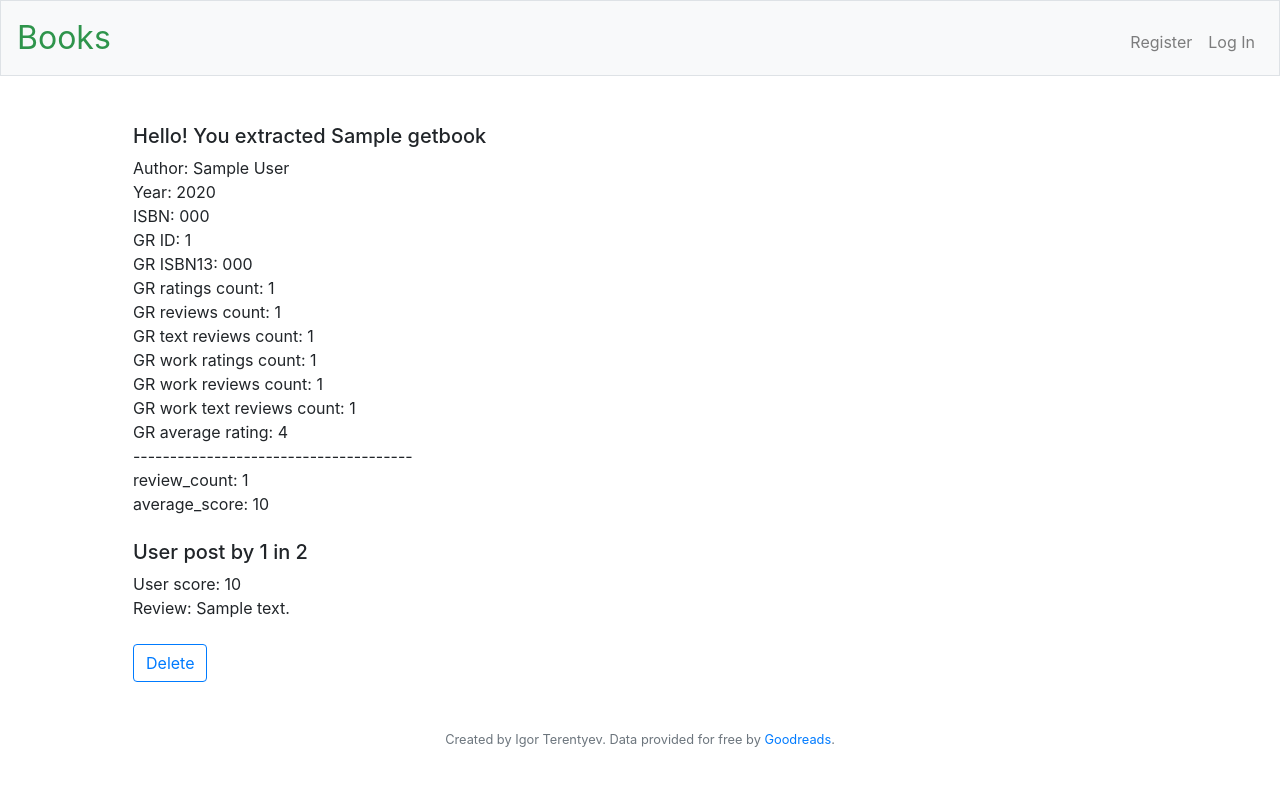
After one commit to FaiWei/CS50-s-Web-Programming-with-Python-and-JavaScript, a Flask app: template templates/book.html in a window 1280 px wide. The commit adds this page. Shown: the top 786 px of the page. Run offline with Flask 2, Linux system fonts and the light colour scheme; the template is opened without the code that fills it: most values are stand-ins (such as "Sample title", 1, 10 or a date in 2020); some libraries are stand-ins or nearby versions.

Commit message:
tons of changes

```diff
--- a/application.py
+++ b/application.py
@@ -1,9 +1,10 @@
 import os
+import requests
 
 #set FLASK_APP=application.py
-#set DATABASE_URL=
+#set DATABASE_URL=postgres://ribvyxoiljnmtg:747a0c2d02fe22bf66d2a41dbd0f6848e208deb9cd84353b5a076a661ae115d5@ec2-46-137-156-205.eu-west-1.compute.amazonaws.com:5432/d5dtbbafsqfea9
 
-from flask import Flask, session, redirect, render_template, request
+from flask import Flask, session, redirect, render_template, jsonify, request
 from flask_session import Session
 from sqlalchemy import create_engine
 from sqlalchemy.orm import scoped_session, sessionmaker
@@ -12,6 +13,7 @@ from werkzeug.exceptions import default_exceptions, HTTPException, InternalServe
 from werkzeug.security import check_password_hash, generate_password_hash
 
 app = Flask(__name__)
+
 
 # Check for environment variable
 if not os.getenv("DATABASE_URL"):
@@ -74,11 +76,7 @@ def index():
         #get user search request
         search_request = request.form.get("search_request")
         request_splitted = search_request.split()
-        print(type(request_splitted))
-        print(type(request_splitted[0]))
-        print(request_splitted[0])
         liked_req = phraseforlike(request_splitted)
-        print(liked_req)
         # derive search results by to_tsvector-to_tsquery
         smart_req = db.execute("SELECT * FROM practice.books WHERE to_tsvector(title) || to_tsvector(author) || to_tsvector(isbn) @@ plainto_tsquery(:search_request) ORDER BY title ASC", {"search_request": search_request}).fetchall()
         # derive search results by LIKE
@@ -195,6 +193,78 @@ def register():
     else:
         return render_template("register.html")
 
+@app.route("/books/<int:book>", methods=["GET", "POST"])
+def books(book):
+    # User reached route via POST (as by submitting a form via POST)
+    if request.method == "POST":
+        # check delete request
+        delete = request.form.get("delete")
+        if delete:
+            db.execute("DELETE FROM practice.reviews WHERE book_id = :book_id",
+            {"book_id": book})
+
+            rev_count = db.execute("SELECT COUNT(*) FROM practice.reviews WHERE book_id = :book_id",
+            {"book_id": book}).fetchone()
+            db.execute("UPDATE practice.books SET review_count = :rev_count WHERE id = :id",
+            {"id": book, "rev_count": rev_count[0]})
+
+            av_score = db.execute("SELECT AVG(score) FROM practice.reviews WHERE book_id = :book_id",
+            {"book_id": book}).fetchone()
+            db.execute("UPDATE practice.books SET average_score = :av_score WHERE id = :id",
+            {"id": book, "av_score": av_score[0]})
+            db.commit()
+        review = request.form.get("review")
+        # check review request TO DO^ add to delet avg
+        if review:
+            score = request.form.get("score")
+            if review is None:
+                return apology("Add review", 400)
+            db.execute("INSERT INTO practice.reviews (review, book_id, user_id) VALUES (:review, :book_id, :user_id)",
+            {"review": review, "book_id": book, "user_id": session["user_id"]})
+            rev_count = db.execute("SELECT COUNT(*) FROM practice.reviews WHERE book_id = :book_id",
+            {"book_id": book}).fetchone()
+            db.execute("UPDATE practice.books SET review_count = :rev_count WHERE id = :id",
+            {"id": book, "rev_count": rev_count[0]})
+            # check score
+            if score:
+                db.execute("UPDATE practice.reviews SET score = :score WHERE book_id = :book_id AND user_id = :user_id",
+                {"book_id": book, "user_id": session["user_id"], "score": score})
+                av_score = db.execute("SELECT AVG(score) FROM practice.reviews WHERE book_id = :book_id",
+                {"book_id": book}).fetchone()
+                db.execute("UPDATE practice.books SET average_score = :av_score WHERE id = :id",
+                {"id": book, "av_score": av_score[0]})
+            db.commit()
+    # User reached route via GET (as by clicking a link or via redirect)
+    #else:
+    # Make sure book exists.
+    getbook = db.execute("SELECT * FROM practice.books WHERE id = :id", {"id": book}).fetchone()
+    #user_reviews = db.execute("SELECT * FROM practice.reviews WHERE book_id = :id", {"id": book}).fetchall()
+    user_review = db.execute("SELECT * FROM practice.reviews WHERE user_id = :id AND book_id = :book_id", {"book_id": book, "id": session["user_id"]}).fetchone()
+    time = db.execute("SELECT to_char(timestamp, 'HH12:MI:SS, DD Mon YYYY') FROM practice.reviews WHERE user_id = :id AND book_id = :book_id", {"book_id": book, "id": session["user_id"]}).fetchone()
+    gr_info = requests.get("https://www.goodreads.com/book/review_counts.json", params={"key": "5jXseztBn2uj3YIDp0rA", "isbns": getbook.isbn})
+    gr_book = gr_info.json()
+    g_req = gr_book['books'][0]
+    if getbook is None:
+        return apology("No such book", 400)
+    return render_template("book.html", getbook=getbook, gr_info=g_req, user_review=user_review, time=time)
+
+@app.route("/api/<string:isbn_api>")
+def book_api(isbn_api):
+    #Return details about a book.
+
+    # Make sure book exists.
+    getbook = db.execute("SELECT * FROM practice.books WHERE isbn = :isbn", {"isbn": isbn_api}).fetchone()
+    if getbook is None:
+        return jsonify({"error": "this string or isbn number isn’t in database"}), 404
+
+    return jsonify({
+            "isbn": getbook.isbn,
+            "title": getbook.title,
+            "author": getbook.author,
+            "year": getbook.year,
+            "review_count": getbook.review_count,
+            "average_score": getbook.average_score
+        })
 
 def errorhandler(e):
     """Handle error"""
--- a/static/styles.css
+++ b/static/styles.css
@@ -7,6 +7,10 @@
     color: #2e944b;
 }
 
+.infobook
+{
+    text-align: left;
+}
 main .form-control
 {
     /* center form controls */
--- /dev/null
+++ b/templates/book.html
@@ -0,0 +1,76 @@
+{% extends "layout.html" %}
+
+{% block title %}
+    Main Page
+{% endblock %}
+
+{% block main %}
+
+    <div class="container">
+        <div class="row">
+            <div class="col-md infobook">
+                <h5>Hello! You extracted {{ getbook.title }}</h1>
+                Author: {{ getbook.author }}<br>
+                Year: {{ getbook.year }}<br>
+                ISBN: {{ getbook.isbn }}<br>
+                GR ID: {{ gr_info.id }}<br>
+                GR ISBN13: {{ gr_info.isbn13 }}<br>
+                GR ratings count: {{ gr_info.ratings_count }}<br>
+                GR reviews count: {{ gr_info.reviews_count }}<br>
+                GR text reviews count: {{ gr_info.text_reviews_count }}<br>
+                GR work ratings count: {{ gr_info.work_ratings_count }}<br>
+                GR work reviews count: {{ gr_info.work_reviews_count }}<br>
+                GR work text reviews count: {{ gr_info.work_text_reviews_count }}<br>
+                GR average rating: {{ gr_info.average_rating }}<br>
+                --------------------------------------<br>
+                review_count: {{ getbook.review_count }}<br>
+                average_score: {{ getbook.average_score }}<br>
+                <br>
+            </div>
+        </div>
+        {% if not user_review.review %}
+        <div class="row">
+            <div class="col-md">
+                <br>
+                <br>
+                {{ user_review.review }}
+                <br>
+                <form action="/books/{{ getbook.id }}" method="post">
+                    <fieldset>
+                        <div class="form-group">
+                            <label class="mr-sm-2" for="inlineFormCustomSelect">Rate</label>
+                            <select class="custom-select mr-sm-2" id="inlineFormCustomSelect" name="score">
+                              <option selected>Choose...</option>
+                              <option value="1">One</option>
+                              <option value="2">Two</option>
+                              <option value="3">Three</option>
+                              <option value="4">Four</option>
+                              <option value="5">Five</option>
+                            </select>
+                        </div>
+                        <div class="input-group">
+                            <div class="input-group-append">
+                                <button class="btn btn-outline-secondary" type="submit">Submit</br>review</button>
+                            </div>
+                            <textarea class="form-control" aria-label="With textarea" name="review" placeholder="Write what you think about the book"></textarea>
+                          </div>
+                    </fieldset>
+                </form>
+            </div>
+        </div>
+        {% else %}
+        <div class="row">
+            <div class="col-md infobook">
+                <h5>User post by {{ user_review.user_id }} in {{ time[0] }}</h1>
+                User score: {{ user_review.score }}<br>
+                Review: {{ user_review.review }}<br>
+                <br>
+                <form action="/books/{{ getbook.id }}" method="post">
+                <button name="delete" type="submit" value="1" class="btn btn-outline-primary">Delete</button>
+                </form>
+            </div>
+        </div>
+        {% endif %}
+    </div>
+
+{% endblock %}
--- a/templates/search.html
+++ b/templates/search.html
@@ -19,10 +19,10 @@
         {% for row in rows %}
             <tr>
                 <td>{{ row["id"] }}</td>
-                <td>{{ row["title"] }}</td>
+                <td><a href="/books/{{ row["id"] }}">{{ row["title"] }}</a></td>
                 <td>{{ row["author"] }}</td>
                 <td>{{ row["year"] }}</td>
-                <th scope="row">{{ row["isbn"] }}</th>
+                <th scope="row"><a href="/api/{{ row["isbn"] }}">{{ row["isbn"] }}</a></th>
             </tr>
         {% endfor %}
         </tbody>
```
Also changed, not shown: test.py (added, +26 -0 lines), README.md, 3 other files.
